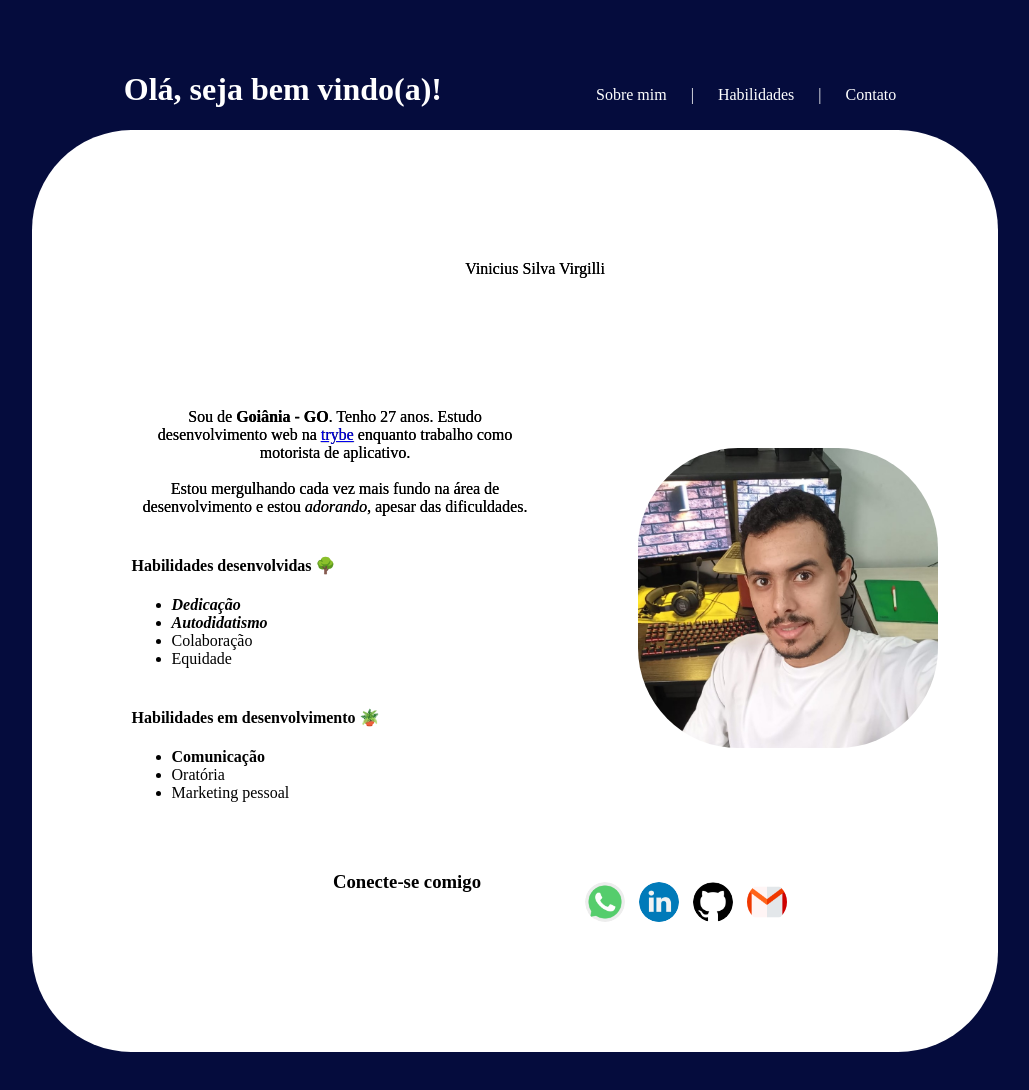
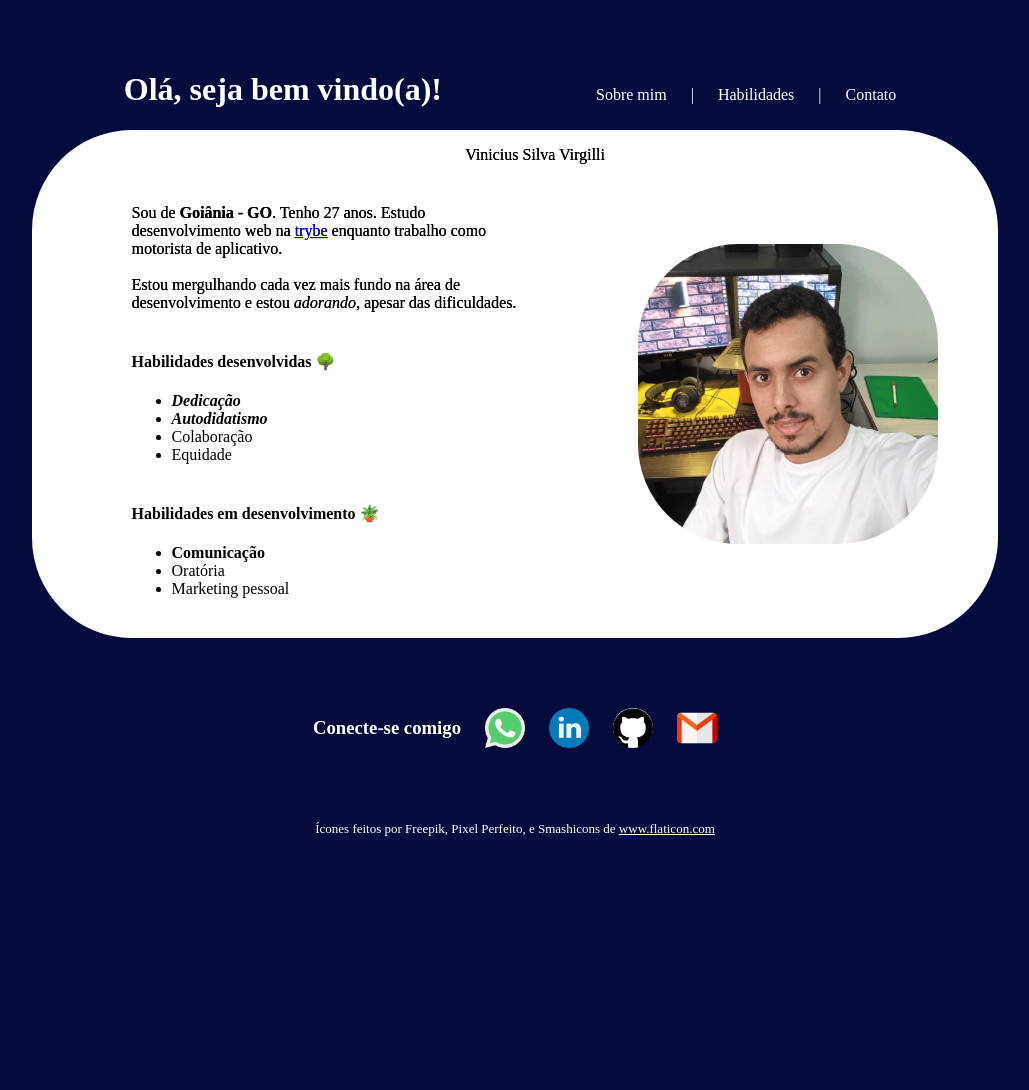
Before and after one commit to vinicius-virgilli/vinicius-virgilli.github.io, a plain HTML site: page index.html in a window 1280 px wide. Shown: the whole page, without its empty margins (125-1154 px from the left). After the commit the page ends 887 px from the top, so only its background shows below. Drawn offline with Linux system fonts and the light colour scheme.

Commit message:
Altera links e localização das redes sociais

```diff
--- a/index.html
+++ b/index.html
@@ -8,6 +8,7 @@
     <link rel="stylesheet" href="style.css" />
   </head>
   <body>
+    <main>
       <div class="header-container">
         <div class="header">
           <h1>Olá, seja bem vindo(a)!</h1>
@@ -73,6 +74,8 @@
             </ul>
           </div>
         </div>
+      </div>
+    </main>
 
     <footer>
       <section>
@@ -129,8 +132,8 @@
           </a>
         </div>
       </section>
-        <p></p>
+      <p class="assignment">Ícones feitos por Freepik, Pixel Perfeito, e Smashicons de <a href="http://"
+        target="_blank" rel="noopener noreferrer">www.flaticon.com</a></p>
     </footer>
-    </div>
   </body>
 </html>
--- a/style.css
+++ b/style.css
@@ -3,6 +3,10 @@ body {
   color: white;
   text-align: center;
   margin: 50px;
+}
+
+main {
+    margin-top: 0;
 }
 
 .header-container div {
@@ -12,6 +16,10 @@ body {
 .header-container ul li {
   display: inline;
   padding: 10px;
+}
+
+.description a:hover {
+    color: yellow;
 }
 
 .index {
@@ -33,19 +41,18 @@ body {
 .main-container {
   border-radius: 100px;
   background-color: white;
-  text-align: center;
   display: inline-block;
 }
 
 .main-container p {
+    text-align: left;
   text-shadow: black 0.01em 0.01em;
   color: black;
-
   border-radius: 100px;
   margin-right: 60px;
   margin-left: 100px;
   margin-bottom: 40px;
-  margin-top: 130px;
+
 }
 
 .name p {
@@ -62,13 +69,15 @@ body {
 }
 
 footer {
+  padding-top: 60px;
   margin: auto;
-  color: black;
   bottom: 0;
+  padding-bottom: 0%;
 }
 
 footer img {
   width: 40px;
+  height: 40px;
   vertical-align: middle;
 }
 
@@ -78,7 +87,27 @@ footer section {
 }
 
 .social-redes div {
-
-  width: 50px;
+  margin-left: 20px;
+  width: 40px;
   display: inline-block;
 }
+
+.Github-logo {
+    background-color: white;
+    border-radius: 50%;
+}
+
+.assignment {
+    padding-top: 50px;
+    scroll-padding-bottom: 0;
+    font-size: small;
+}
+
+.assignment a {
+    color: white;
+
+}
+
+.assignment a:hover {
+    color: yellow;
+}
```
Lines whose indentation alone changed are shown as unchanged.
